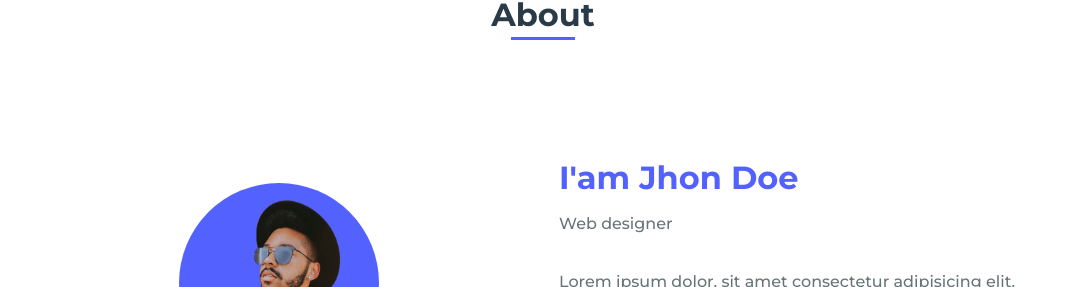
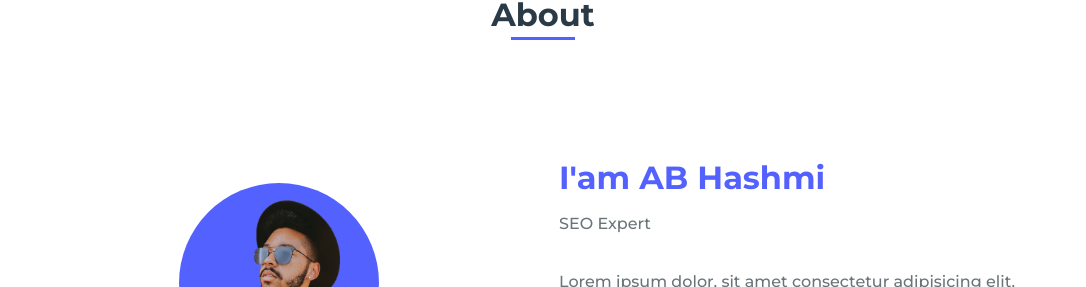
Before and after one commit to bedimcode/responsive-portfolio-website-JhonDoe, a plain HTML site: page index.html in a window 1280 px wide. Shown: the part 907-1194 px from the top of the page, without its empty margins (97-1183 px from the left). Drawn offline with nearby package versions, Linux system fonts and the light colour scheme.

Commit message:
Update index.html

```diff
--- a/index.html
+++ b/index.html
@@ -60,8 +60,8 @@
                     </div>
 
                     <div>
-                        <h2 class="about__subtitle">I'am Jhon Doe</h2>
-                        <span class="about__profession">Web designer</span>
+                        <h2 class="about__subtitle">I'am AB Hashmi</h2>
+                        <span class="about__profession">SEO Expert</span>
                         <p class="about__text">Lorem ipsum dolor, sit amet consectetur adipisicing elit. Adipisci consectetur, architecto quas fugiat, iste inventore facere repellendus delectus id, vitae blanditiis.</p>
 
                         <div class="about__social">
```
